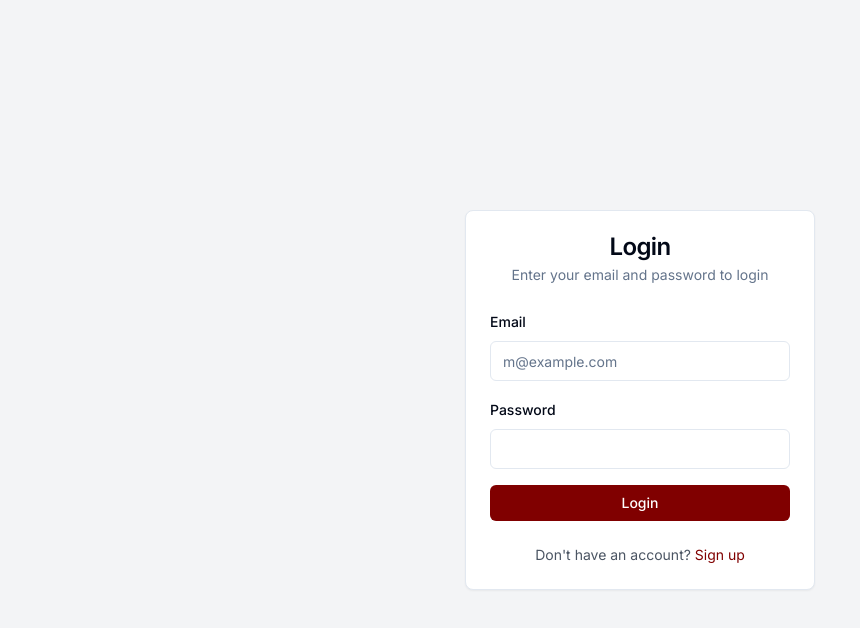
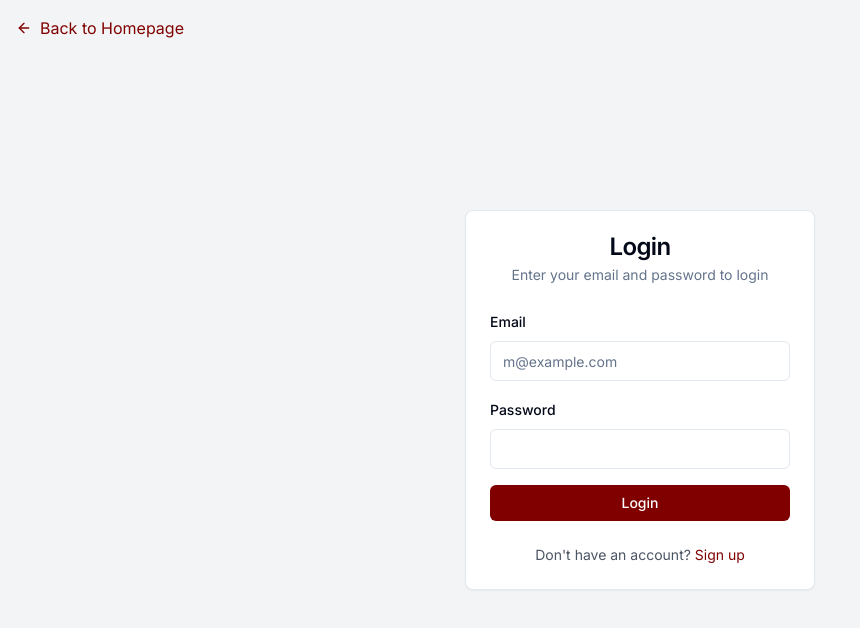
Before and after one commit to Tarmk/ThaiTune, a Next.js app: page /login in a window 1280 px wide. Shown: the top 628 px of the page, without its empty margins (0-860 px from the left). Built offline with nearby package versions, Linux system fonts and the light colour scheme.

Commit message:
init added back button to login page

```diff
--- a/app/login/page.tsx
+++ b/app/login/page.tsx
@@ -6,10 +6,11 @@ import { signInWithEmailAndPassword } from 'firebase/auth'
 import { auth } from '@/lib/firebase'
 import { Button } from "@/app/components/ui/button"
 import { Input } from "@/app/components/ui/input"
-import { Card, CardContent, CardDescription, CardFooter, CardHeader, CardTitle } from "@/app/components/ui/card"
+import { Card, CardContent, CardDescription, CardHeader, CardTitle, CardFooter } from "@/app/components/ui/card"
 import { Label } from "@/app/components/ui/label"
 import { Alert, AlertDescription, AlertTitle } from "@/app/components/ui/alert"
-import { AlertCircle } from 'lucide-react'
+import { AlertCircle, ArrowLeft } from 'lucide-react'
+import Link from 'next/link'
 
 export default function LoginPage() {
   const [email, setEmail] = useState('')
@@ -48,7 +49,7 @@ export default function LoginPage() {
   }
 
   return (
-    <div className="flex items-center justify-center min-h-screen bg-gray-100">
+    <div className="flex items-center justify-center min-h-screen bg-gray-100 relative">
       <Card className="w-[350px]">
         <CardHeader className="space-y-1">
           <CardTitle className="text-2xl font-bold text-center">Login</CardTitle>
@@ -57,6 +58,10 @@ export default function LoginPage() {
           </CardDescription>
         </CardHeader>
         <CardContent>
+          <Link href="/" className="absolute top-4 left-4 flex items-center text-[#800000] hover:text-[#600000]">
+            <ArrowLeft className="mr-2 h-4 w-4" />
+            Back to Homepage
+          </Link>
           <form onSubmit={handleSubmit}>
             {error && (
               <Alert variant="destructive" className="mb-4">
@@ -96,9 +101,9 @@ export default function LoginPage() {
         <CardFooter className="flex justify-center">
           <p className="text-sm text-gray-600">
             Don&apos;t have an account?{' '}
-            <a href="/signup" className="text-[#800000] hover:underline">
+            <Link href="/signup" className="text-[#800000] hover:underline">
               Sign up
-            </a>
+            </Link>
           </p>
         </CardFooter>
       </Card>
```
